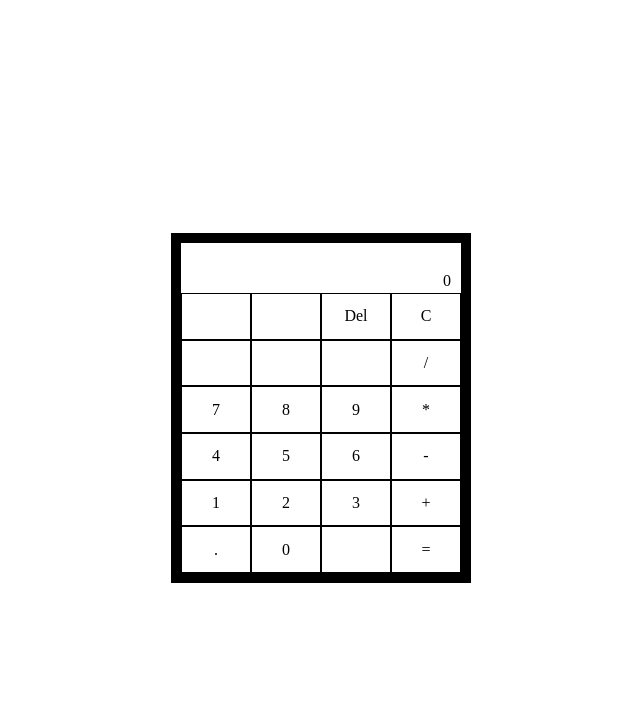
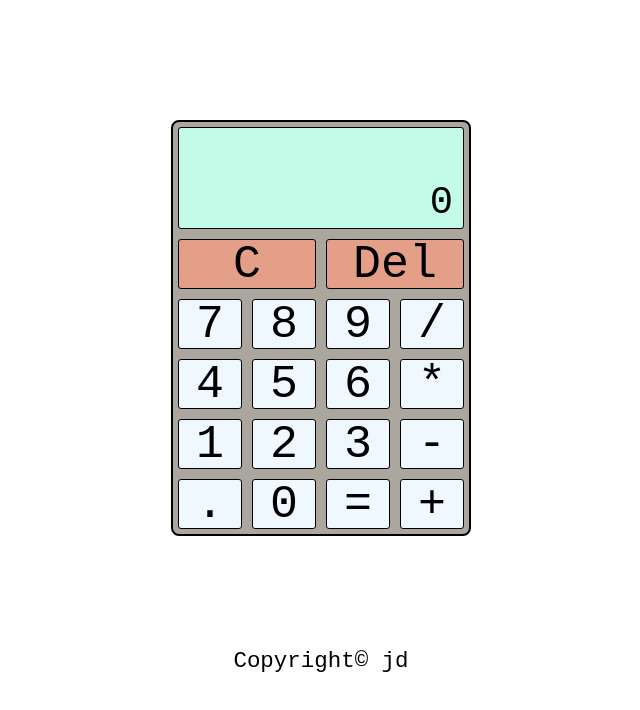
Before and after one commit to jdineley/Project-calculator, a plain HTML site: page index.html in a window 1280 px wide. Shown: the whole page, without its empty margins (319-959 px from the left). Drawn offline with Linux system fonts and the light colour scheme.

Commit message:
Release A.1

```diff
--- a/index.html
+++ b/index.html
@@ -9,35 +9,46 @@
     <title>Project calculator</title>
 </head>
 <body>
+    <div class="container">
         <div class="calculator">
+            <div class="display">
                 <div class="display1"></div>
                 <div class="display2">0</div>
+            </div>
             <div class="buttons">
-            <div class="num"></div>
-            <div class="num"></div>
+                <div class="first">
+                    <div class="clear">C</div>
                     <div class="del">Del</div>
-            <div class="clear">C</div>
-            <div class="num"></div>
-            <div class="num"></div>
-            <div class="num"></div>
-            <div class="op">/</div>
+                </div>
+                <div class="second">
                     <div class="num">7</div>
                     <div class="num">8</div>
                     <div class="num">9</div>
-            <div class="op">*</div>
+                    <div class="op">/</div>
+                </div>
+                <div class="third">
                     <div class="num">4</div>
                     <div class="num">5</div>
                     <div class="num">6</div>
-            <div class="op">-</div>
+                    <div class="op">*</div>
+                </div>
+                <div class="fourth">
                     <div class="num">1</div>
                     <div class="num">2</div>
                     <div class="num">3</div>
-            <div class="op">+</div>
+                    <div class="op">-</div>
+                </div>
+                <div class="fith">
                     <div class="point">.</div>
                     <div class="num">0</div>
-            <div class="num"></div>
                     <div class="equals">=</div>
+                    <div class="op">+</div>
                 </div>
             </div>
+        </div>
+    </div>
+    <footer>Copyright&copy jd </footer>
+
+
 </body>
 </html>
--- a/styles.css
+++ b/styles.css
@@ -1,9 +1,12 @@
 * {
     box-sizing: border-box;
+    border-radius: 3px;
+    font-family: monospace;
+    font-size:larger;
 }
 
-body {
-    height: 100vh;
+.container {
+    height: 80vh;
     display: flex;
     justify-content: center;
     align-items: center;
@@ -11,47 +14,61 @@ body {
 }
 
 .calculator {
-    border: 10px solid black;
+    border: 2px solid black;
     width: 300px;
+    border-radius: 8px;
+    background-color:rgb(171, 167, 159);
 
 
 }
 
+.display {
+    border: 1px solid black;
+    margin: 5px;
+    background-color: rgb(195, 251, 233);
+}
+
 .display1 {
-    /* border: 1px solid black; */
     display: flex;
     align-items: center;
-    height: 25px;
+    height: 50px;
     padding-left: 10px;
-    /* border-bottom: 1px solid black; */
 }
 .display2 {
-    /* border: 1px solid black; */
     display: flex;
     align-items: center;
     justify-content: end;
-    height: 25px;
+    height: 50px;
     text-align: end;
     padding-right: 10px;
-    /* border-bottom: 1px solid black; */
 }
 
-.buttons {
+.first,.second,.third,.fourth,.fith{
     display: flex;
-    justify-content: center;
-    flex-wrap: wrap;
-
+    justify-content: space-around;
 }
 
+
+
 .num,.equals,.delete,.clear,.op,.point,.del {
+    flex: 1;
     display: flex;
     justify-content: center;
     align-items: center;
     border: 1px solid black;
-    width: 25%;
-    aspect-ratio: 3/2;
+    margin: 5px;
+    height: 50px;
+    background-color: aliceblue;
+}
+
+.clear,.del {
+    background-color: rgb(227, 159, 136);
 }
 
 .num:active,.op:active,.clear:active,.point:active,.del:active{
     box-shadow: inset 0px 0px 5px #717070;
 }
+
+footer{
+    text-align: center;
+}
```
Also changed, not shown: app.js (+1 -8 lines). Lines whose indentation alone changed are shown as unchanged.
